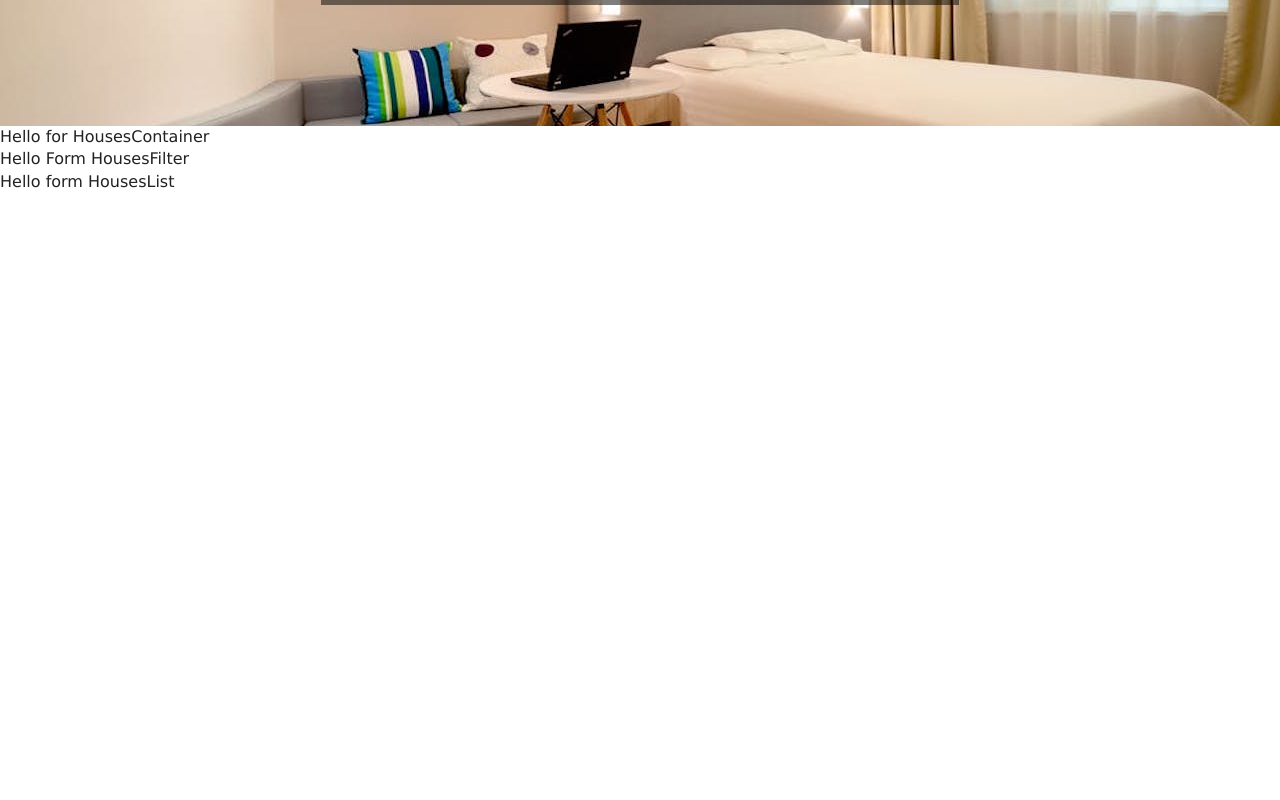
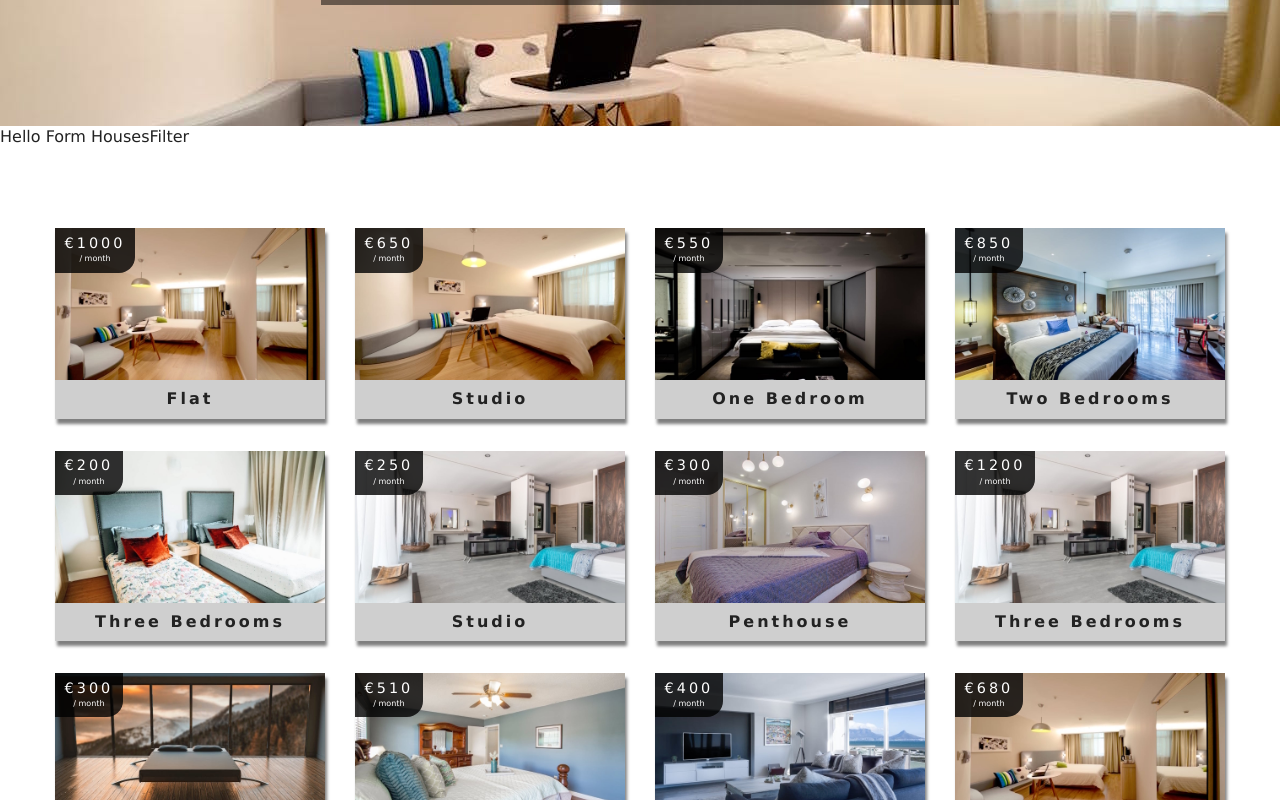
Before and after one commit to Analova/Hommy, a React (Create React App) app in the folder hommy-starter/: page /houses in a window 1280 px wide. Shown: the part 420-1220 px from the top of the page. Before the commit the page ends 800 px from the top, so only its background shows below. Built offline with nearby package versions, Linux system fonts and the light colour scheme.

Commit message:
lised the houses in HousesList Component

```diff
--- a/hommy-starter/src/App.css
+++ b/hommy-starter/src/App.css
@@ -554,3 +554,31 @@ a {
 }
 
 /* end of single house*/
+/* roomlist */
+.houseslist {
+  padding: 5rem 0;
+}
+
+.houseslist-center {
+  width: 80vw;
+  margin: 0 auto;
+  display: grid;
+  grid-template-columns: repeat(auto-fill, minmax(270px, 1fr));
+  grid-row-gap: 2rem;
+  grid-column-gap: 30px;
+}
+
+@media screen and (min-width: 776px) {
+  .houseslist-center {
+    width: 90vw;
+  }
+}
+
+@media screen and (min-width: 992px) {
+  .houseslist-center {
+    width: 95vw;
+    max-width: 1170px;
+  }
+}
+
+/* end of roomlist */
--- a/hommy-starter/src/components/HousesContainer.js
+++ b/hommy-starter/src/components/HousesContainer.js
@@ -10,11 +10,10 @@ function HousesContainer({ context }) {
     return <Loading />;
   }
   return (
-    <div>
-      Hello for HousesContainer
+    <>
       <HousesFilter houses={houses} />
       <HousesList houses={sortedHouses} />
-    </div>
+    </>
   );
 }
 
--- a/hommy-starter/src/components/HousesList.js
+++ b/hommy-starter/src/components/HousesList.js
@@ -1,5 +1,21 @@
 import React from "react";
+import House from "./House";
 
-export default function HousesList() {
-  return <div>Hello form HousesList</div>;
+export default function HousesList({ houses }) {
+  if (houses.length === 0) {
+    return (
+      <div className="empty-search">
+        <h3>Sorry no rooms matched your search </h3>
+      </div>
+    );
+  }
+  return (
+    <section className="houseslist">
+      <div className="houseslist-center">
+        {houses.map(item => {
+          return <House key={item.id} house={item} />;
+        })}
+      </div>
+    </section>
+  );
 }
```
